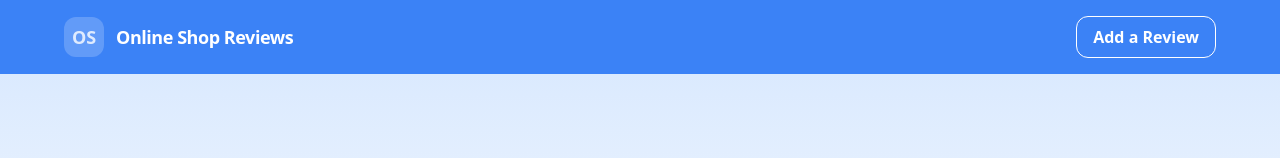
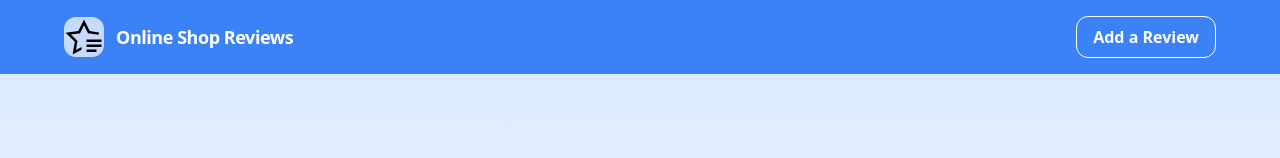
Before and after one commit to Habiba-Ferdausi/Review-App, a React (Vite) app: page / in a window 1280 px wide. Shown: the top 158 px of the page. Built offline with nearby package versions, Linux system fonts and the light colour scheme.

Commit message:
navbar updated

```diff
--- a/src/components/Header.tsx
+++ b/src/components/Header.tsx
@@ -4,8 +4,8 @@ export default function Header() {
       <div className="container-app py-4 flex items-center justify-between">
 
         <div className="flex items-center gap-3">
-          <div className="h-10 w-10 rounded-xl bg-white/20 flex items-center justify-center font-extrabold text-primary bg-white">
-            <span className="text-lg text-white/80">OS</span>
+          <div className="h-10 w-10 rounded-xl bg-white/70 flex items-center justify-center font-extrabold  ">
+           <img src="/review.svg" alt=""  />
           </div>
           <div className="leading-tight">
             <p className="font-extrabold tracking-tight text-lg">
```
